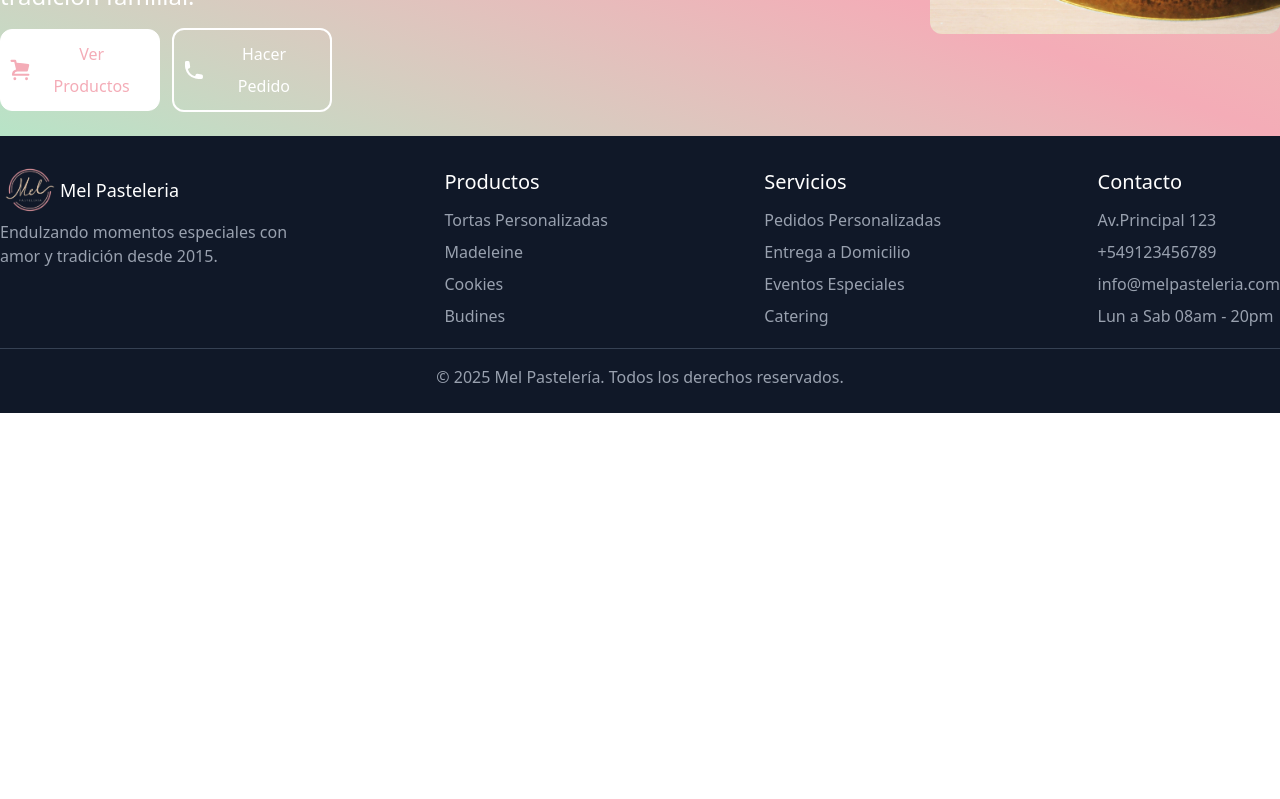
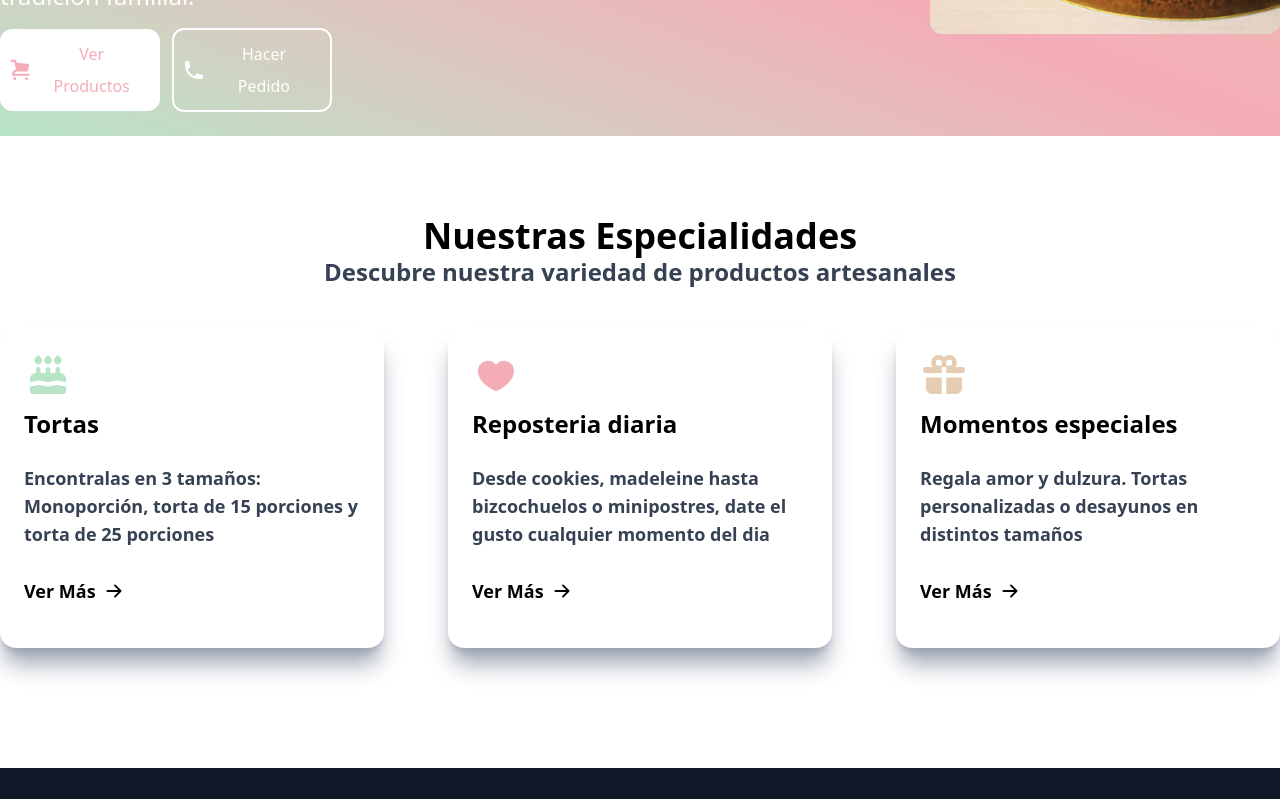
Before and after one commit to pauligarcia8/mel-pasteleria, a React (Vite) app: page / in a window 1280 px wide. Shown: the part 400-1199 px from the top of the page. Before the commit the page ends 813 px from the top, so only its background shows below. Built offline with nearby package versions, Linux system fonts and the light colour scheme.

Commit message:
add speciality cards

```diff
--- a/src/App.jsx
+++ b/src/App.jsx
@@ -1,6 +1,7 @@
 import Footer from "./components/Footer";
 import NavBar from "./components/NavBar";
 import Hero from "./components/Hero";
+import Specialities from "./components/Specialities";
 
 function App() {
   return (
@@ -8,6 +9,7 @@ function App() {
       <NavBar />
       <main className="flex-1 w-full">
         <Hero />
+        <Specialities />
       </main>
       <Footer />
     </div>
--- /dev/null
+++ b/src/UI/Card.jsx
@@ -0,0 +1,32 @@
+import {
+  ArrowRightIcon,
+  CakeIcon,
+  GiftIcon,
+  HeartIcon,
+} from "@heroicons/react/16/solid";
+
+const Card = ({ icon, title, body }) => {
+  let selectedIcon;
+
+  if (icon === "cake") {
+    selectedIcon = <CakeIcon className="h-12 w-12 text-[#b7e4c7]" />;
+  } else if (icon === "heart") {
+    selectedIcon = <HeartIcon className="h-12 w-12 text-[#f4acb7]" />;
+  } else if (icon === "gift") {
+    selectedIcon = <GiftIcon className="h-12 w-12 text-[#e6ccb2]" />;
+  }
+
+  return (
+    <div className="p-6 w-96 h-80 shadow-gray-400 rounded-2xl shadow-xl max-w-sm">
+      {selectedIcon}
+      <h1 className="text-2xl font-semibold py-2">{title}</h1>
+      <p className="text-lg text-gray-700 font-semibold py-4">{body}</p>
+      <button className="flex items-center gap-2 text-black hover:text-[#f4acb7] cursor-pointer py-4">
+        <span className="text-lg font-semibold leading-none">Ver Más</span>
+        <ArrowRightIcon className="h-5 w-5 mt-[1px]" />
+      </button>
+    </div>
+  );
+};
+
+export default Card;
--- /dev/null
+++ b/src/components/Specialities.jsx
@@ -0,0 +1,19 @@
+import Card from "../UI/Card";
+
+const Specialities = () => {
+  return (
+    <section className=" max-w-screen-xl mx-auto w-full py-20">
+        <div className="flex flex-col items-center justify-center">
+            <h1 className="text-4xl font-semibold">Nuestras Especialidades</h1>
+            <p className="text-2xl text-gray-700 font-semibold">Descubre nuestra variedad de productos artesanales</p>
+        </div>
+        <div className="flex items-center justify-between py-10">
+            <Card icon="cake" title="Tortas" body="Encontralas en 3 tamaños: Monoporción, torta de 15 porciones y torta de 25 porciones"/>
+            <Card icon="heart" title="Reposteria diaria" body="Desde cookies, madeleine hasta bizcochuelos o minipostres, date el gusto cualquier momento del dia"/>
+            <Card icon="gift" title="Momentos especiales" body="Regala amor y dulzura. Tortas personalizadas o desayunos en distintos tamaños"/>
+        </div>
+    </section>
+  );
+};
+
+export default Specialities;
```
